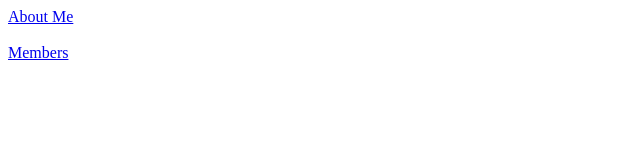
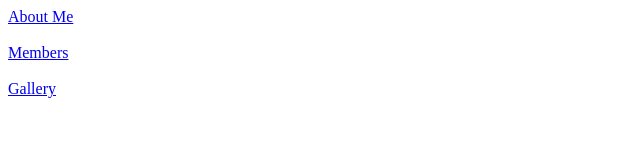
Before and after one commit to digitalct/digitalct.github.io, a plain HTML site: page Links.html in a window 1280 px wide. Shown: the full height of the page, 0-640 px from the left. Drawn offline with Linux system fonts and the light colour scheme.

Commit message:
Update Links.html

```diff
--- a/Links.html
+++ b/Links.html
@@ -6,5 +6,6 @@
 <font size"3">
  <a href="about.html" target="main">About Me</a><br><br>
 <a href="Activities.html" target="main"> Members</a><br><br>
-</body>
+<a href="Gaming Videos.html" target="main"> Gallery</a><br><br>
+ </body>
 </html>
```
